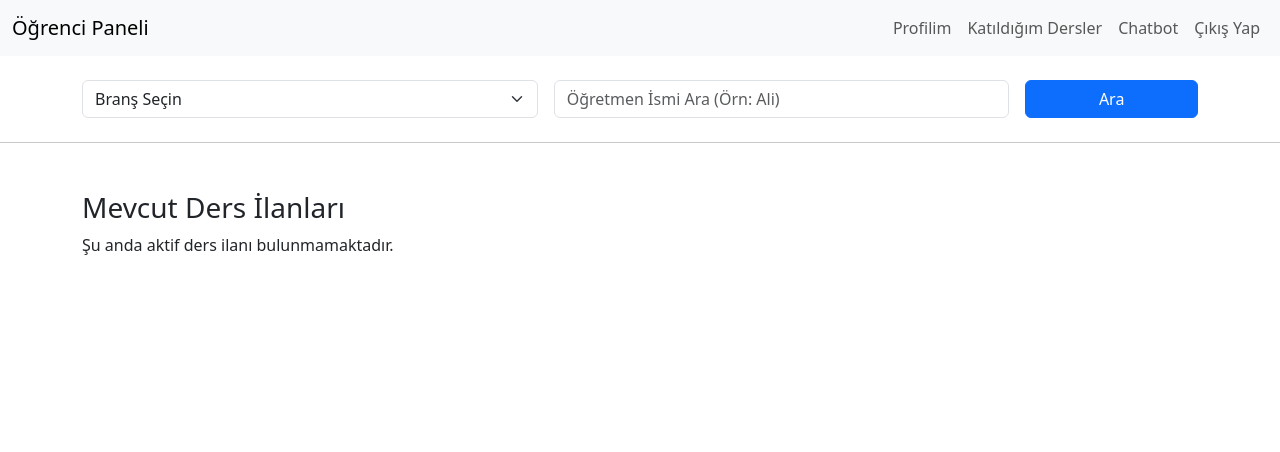
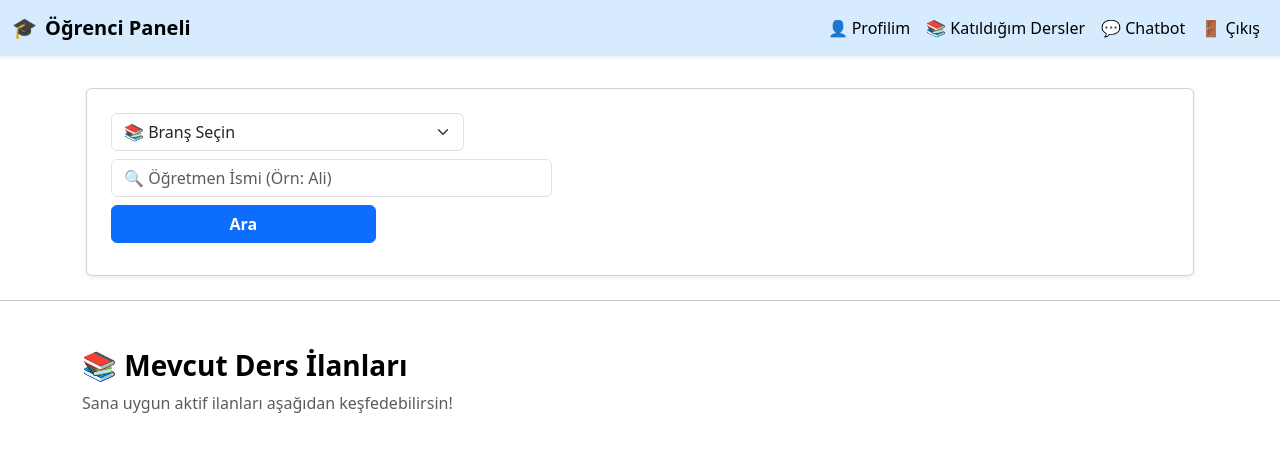
Before and after one commit to senihakulaksiz/appointment_project, a Django app: page /users/student/dashboard/ in a window 1280 px wide. Shown: the top 452 px of the page. Run offline with Django 4.2, Linux system fonts and the light colour scheme; the visitor is signed in with stand-in values (Sample User, id 1); parts of the project's set-up code (start-up, migrations or seed data) failed here and were passed over; some libraries are stand-ins or nearby versions.

Commit message:
Enhance student interface: dashboard, profile, lesson view and application form improvements

```diff
--- a/backend/users/templates/users/student_dashboard.html
+++ b/backend/users/templates/users/student_dashboard.html
@@ -9,9 +9,11 @@
 <body>
 
 <!-- Navbar Başlangıcı -->
-<nav class="navbar navbar-expand-lg navbar-light bg-light">
+<nav class="navbar navbar-expand-lg navbar-dark shadow-sm" style="background-color: rgb(215, 235, 255);">
   <div class="container-fluid">
-    <a class="navbar-brand" href="{% url 'student_dashboard' %}">Öğrenci Paneli</a>
+    <a class="navbar-brand fw-bold d-flex align-items-center text-black" href="{% url 'student_dashboard' %}">
+      🎓 <span class="ms-2">Öğrenci Paneli</span>
+    </a>
     <button class="navbar-toggler" type="button" data-bs-toggle="collapse" data-bs-target="#navbarNav">
       <span class="navbar-toggler-icon"></span>
     </button>
@@ -19,38 +21,49 @@
     <div class="collapse navbar-collapse" id="navbarNav">
       <ul class="navbar-nav ms-auto">
         <li class="nav-item">
-          <a class="nav-link" href="{% url 'student_profile' %}">Profilim</a>
+          <a class="nav-link text-black" href="{% url 'student_profile' %}">👤 Profilim</a>
         </li>
         <li class="nav-item">
-          <a class="nav-link" href="{% url 'my_lessons' %}">Katıldığım Dersler</a>
+          <a class="nav-link text-black" href="{% url 'my_lessons' %}">📚 Katıldığım Dersler</a>
         </li>
         <li class="nav-item">
-          <a class="nav-link" href="{% url 'chatbot_page' %}">Chatbot</a>
+          <a class="nav-link text-black" href="{% url 'chatbot_page' %}">💬 Chatbot</a>
         </li>
         <li class="nav-item">
-          <a class="nav-link" href="{% url 'logout' %}">Çıkış Yap</a>
+          <a class="nav-link text-black" href="{% url 'logout' %}">🚪 Çıkış</a>
         </li>
       </ul>
     </div>
   </div>
 </nav>
+
 <!-- Navbar Bitişi -->
 
 <div class="container mt-4">
     <form method="get" class="row g-3">
-        <div class="col-md-5">
+        <div class="container mt-4">
+          <div class="card shadow-sm p-4">
+            <form method="get" class="row gx-3 gy-2 align-items-center">
+              <div class="col-md-4 mb-2">
                 <select name="branch" class="form-select">
-        <option value="">Branş Seçin</option>
+                  <option value="">📚 Branş Seçin</option>
                   {% for lesson in lessons %}
                     <option value="{{ lesson.name }}">{{ lesson.name }}</option>
                   {% endfor %}
                 </select>
               </div>
-        <div class="col-md-5">
-            <input type="text" name="teacher_name" class="form-control" placeholder="Öğretmen İsmi Ara (Örn: Ali)">
+
+              <div class="col-md-5 mb-2">
+                <input type="text" name="teacher_name" class="form-control" placeholder="🔍 Öğretmen İsmi (Örn: Ali)">
               </div>
-        <div class="col-md-2">
-            <button type="submit" class="btn btn-primary w-100">Ara</button>
+
+              <div class="col-md-3 mb-2">
+                <button type="submit" class="btn btn-primary w-100 fw-semibold">
+                  Ara
+                </button>
+              </div>
+            </form>
+          </div>
         </div>
     </form>
 </div>
@@ -62,28 +75,35 @@
 
 
 <div class="container mt-5">
-    <h3>Mevcut Ders İlanları</h3>
+    <div class="text mb-4 mt-5">
+      <h3 class="fw-bold text-black">📚 Mevcut Ders İlanları</h3>
+      <p class="text-muted">Sana uygun aktif ilanları aşağıdan keşfedebilirsin!</p>
+    </div>
+
+
 
     {% for ann in announcements %}
-        <div class="card mb-3">
+      <div class="card mb-4 shadow-sm rounded-3">
         <div class="card-body">
-                <h4 class="card-title">{{ ann.title }}</h4>
+          <div class="d-flex justify-content-between align-items-center mb-2">
+            <h5 class="card-title mb-0">{{ ann.title }}</h5>
+            <small class="text-muted">{{ ann.created_at|date:"d M Y H:i" }}</small>
+          </div>
+
           <p class="card-text">{{ ann.description }}</p>
-                <!-- <small class="text-muted">{{ ann.created_at }}</small> -->
+          <hr class="my-2">
 
-                <p><strong>Öğretmen:</strong> {{ ann.teacher.user.username }}
-                    <a href="{% url 'view_teacher_profile' ann.teacher.id %}" class="btn btn-link btn-sm">Profili Gör</a>
-                </p>
-                <p><strong>Branş:</strong> {{ ann.lesson.name }}</p>
+          <div class="mb-2">
+            <strong>Öğretmen:</strong> {{ ann.teacher.user.username }}
+            <a href="{% url 'view_teacher_profile' ann.teacher.id %}" class="ms-2 link-primary text-decoration-none">Profili Gör</a>
+          </div>
 
+          <div class="mb-3"><strong>Branş:</strong> {{ ann.lesson.name }}</div>
 
           {% if not ann.student %}
-                    <!-- Eğer ilana öğrenci atanmadıysa katılma şansı var -->
             <a href="{% url 'apply_to_announcement' ann.id %}" class="btn btn-success btn-sm">Başvur</a>
-
           {% else %}
             {% if ann.student.user == request.user %}
-                        <!-- Eğer bu ilana şu anki öğrenci katıldıysa -->
               <span class="badge bg-info text-dark">Katıldınız</span>
             {% else %}
               <span class="badge bg-secondary">Dolu</span>
@@ -91,9 +111,8 @@
           {% endif %}
         </div>
       </div>
-    {% empty %}
-        <p>Şu anda aktif ders ilanı bulunmamaktadır.</p>
     {% endfor %}
+
 </div>
 
 <script src="{% static 'js/bootstrap.bundle.min.js' %}"></script>
```
Also changed, not shown: backend/users/templates/users/apply_to_announcement.html (+32 -7 lines), backend/users/templates/users/my_lessons.html (+18 -8 lines), backend/users/templates/users/student_profile.html (+29 -16 lines), backend/users/templates/users/view_teacher_profile.html (+25 -15 lines). Lines whose indentation alone changed are shown as unchanged.
